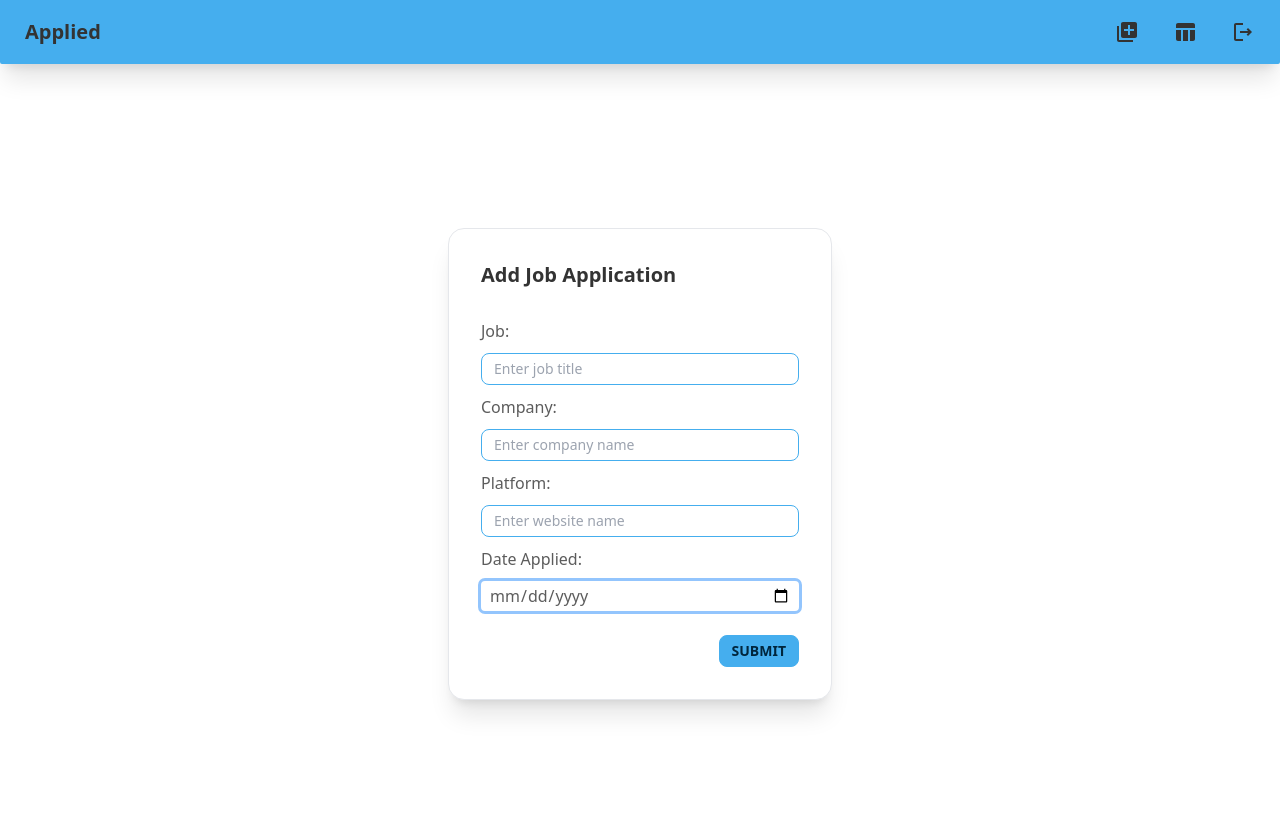
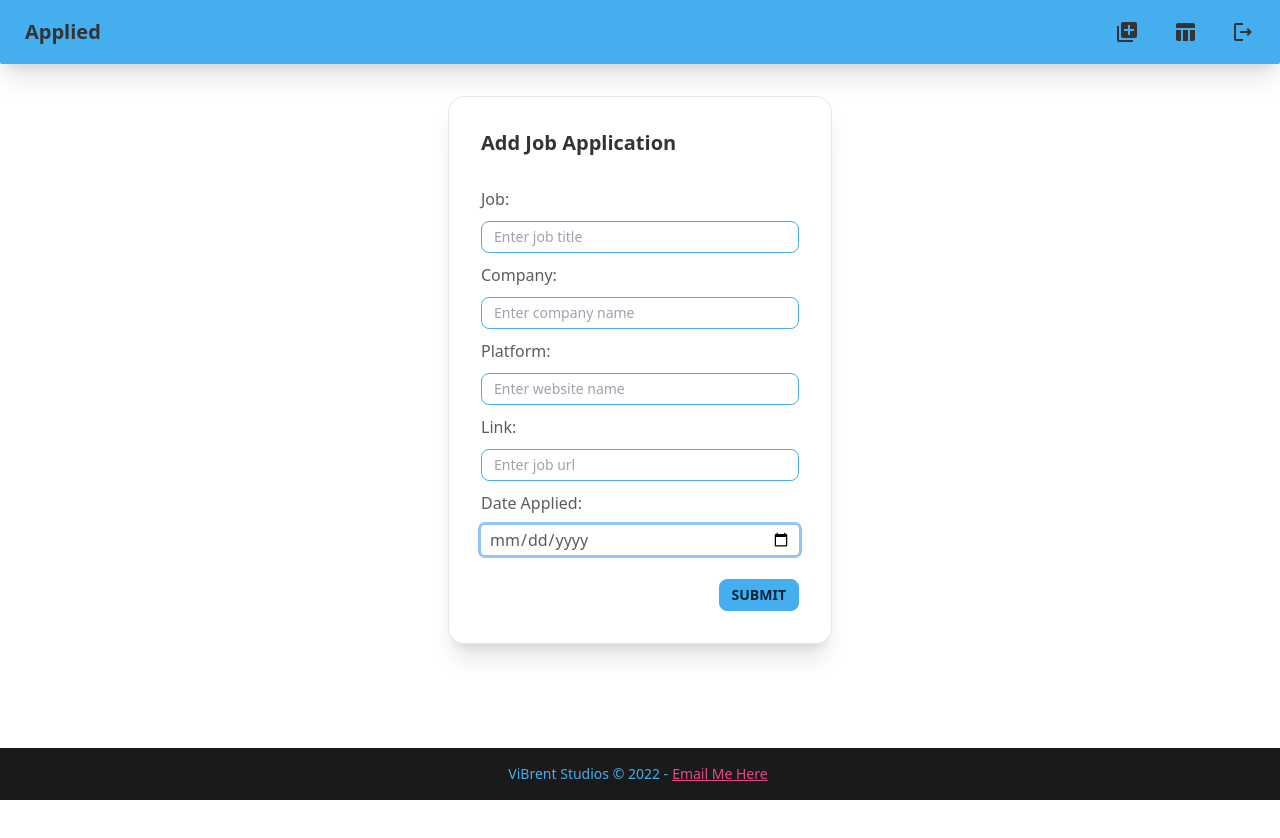
Before and after one commit to vibrentcarey/Applied, a Next.js app: page /add in a window 1280 px wide. Shown: the top 838 px of the page. After the commit the page ends 800 px from the top, so only its background shows below. Built offline with nearby package versions, Linux system fonts and the light colour scheme.

Commit message:
Add footer

```diff
--- /dev/null
+++ b/components/Footer.tsx
@@ -0,0 +1,17 @@
+import React from 'react';
+
+const Footer = () => {
+  return (
+    <footer className="p-4 footer bg-neutral text-primary footer-center fixed bottom-0 ">
+      <div>
+        <p>ViBrent Studios © 2022 -
+          <div data-tip="Get In Touch!" className="tooltip tooltip-secondary">
+            <a className='link link-secondary mx-1' href='mailto:brentbcarey@gmail.com' target="_blank" rel='noreferrer'> Email Me Here</a>  </div></p>
+
+      </div>
+    </footer>
+
+  );
+};
+
+export default Footer;
--- /dev/null
+++ b/components/PageWrapper.tsx
@@ -0,0 +1,11 @@
+import React from 'react';
+
+const PageWrapper = ({children}) => {
+  return (
+    <div className='px-4 sm:px-8 md:px-12'>
+      {children}
+    </div>
+  );
+};
+
+export default PageWrapper;
--- a/pages/_app.js
+++ b/pages/_app.js
@@ -1,8 +1,10 @@
 import '../styles/globals.css'
 import Header from '../components/Header'
+import PageWrapper from '../components/PageWrapper'
+import Footer from '../components/Footer'
 
 function MyApp({ Component, pageProps }) {
-  return <><Header/><Component {...pageProps} /></>
+  return <><Header/> <PageWrapper><Component {...pageProps} /></PageWrapper> <Footer/></>
 }
 
 export default MyApp
--- a/pages/add.tsx
+++ b/pages/add.tsx
@@ -26,6 +26,13 @@ const Add = () => {
             className="input input-bordered input-primary input-sm w-full max-w-xs"
           />
 
+          <label htmlFor="start">Link:</label>
+          <input
+            type="text"
+            placeholder="Enter job url"
+            className="input input-bordered input-primary input-sm w-full max-w-xs"
+          />
+
           <label htmlFor="start">Date Applied:</label>
           <input
             type="date"
--- a/pages/auth.js
+++ b/pages/auth.js
@@ -95,8 +95,8 @@ const Auth = ({ session }) => {
               <button className="btn btn-primary btn-sm" type='submit'>{loginMode ? 'Login' : 'Sign Up'}</button>
             </div>
           </form>
-          {loginMode && <><h3>New Here? <span className='text-purple-500 font-bold hover:cursor-pointer' onClick={() => setLoginMode(false)}>Sign Up</span></h3></>}
-        {!loginMode && <><h3>Returning? <span className='text-purple-500 font-bold hover:cursor-pointer' onClick={() => setLoginMode(true)}>Login</span></h3></>}
+          {loginMode && <><h3>New Here? <span className='link link-primary font-bold hover:cursor-pointer' onClick={() => setLoginMode(false)}>Sign Up</span></h3></>}
+        {!loginMode && <><h3>Returning? <span className='link link-primary font-bold hover:cursor-pointer' onClick={() => setLoginMode(true)}>Login</span></h3></>}
         </div>
       </div>
     </div>
```
Lines whose indentation alone changed are shown as unchanged.
